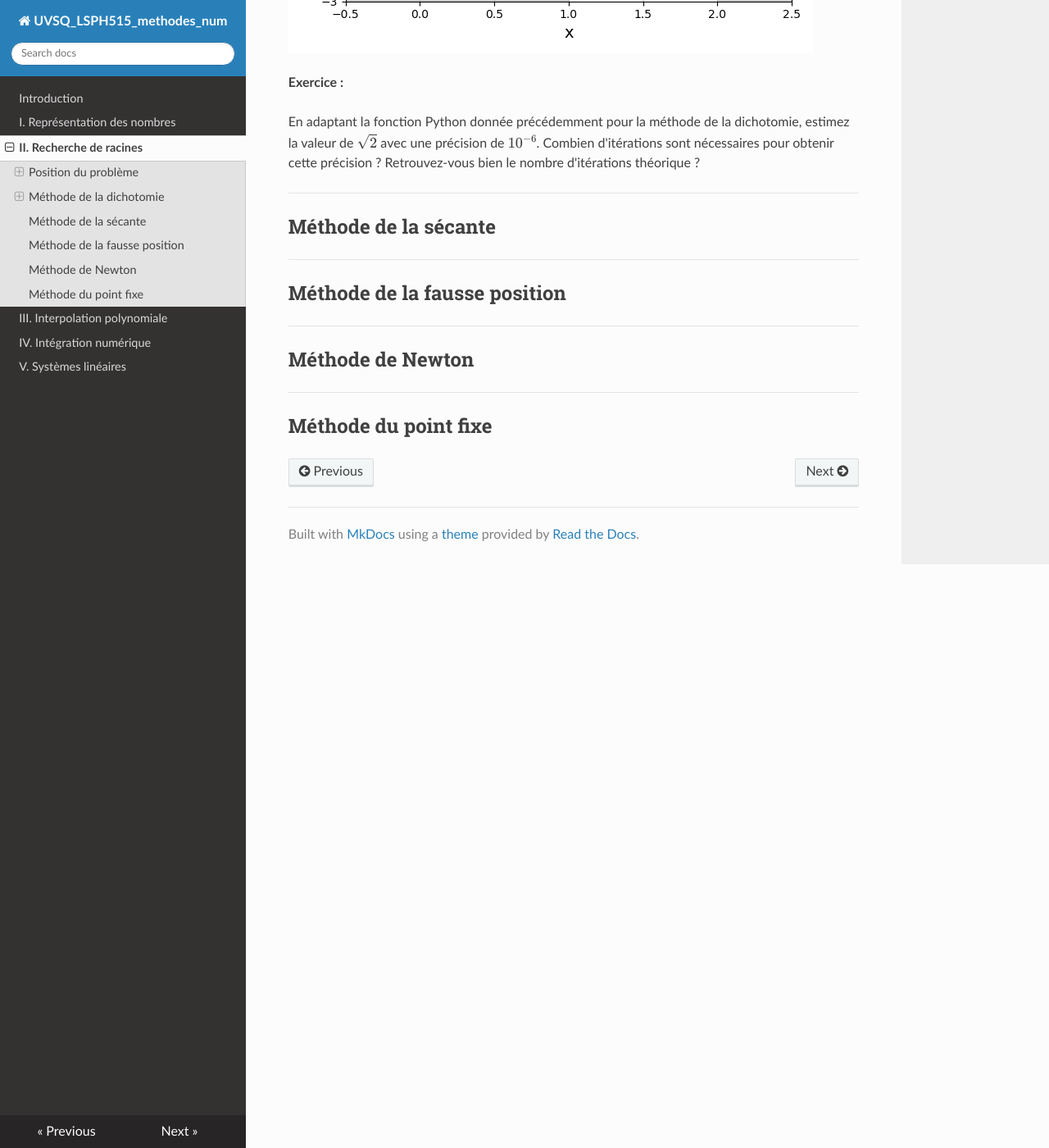
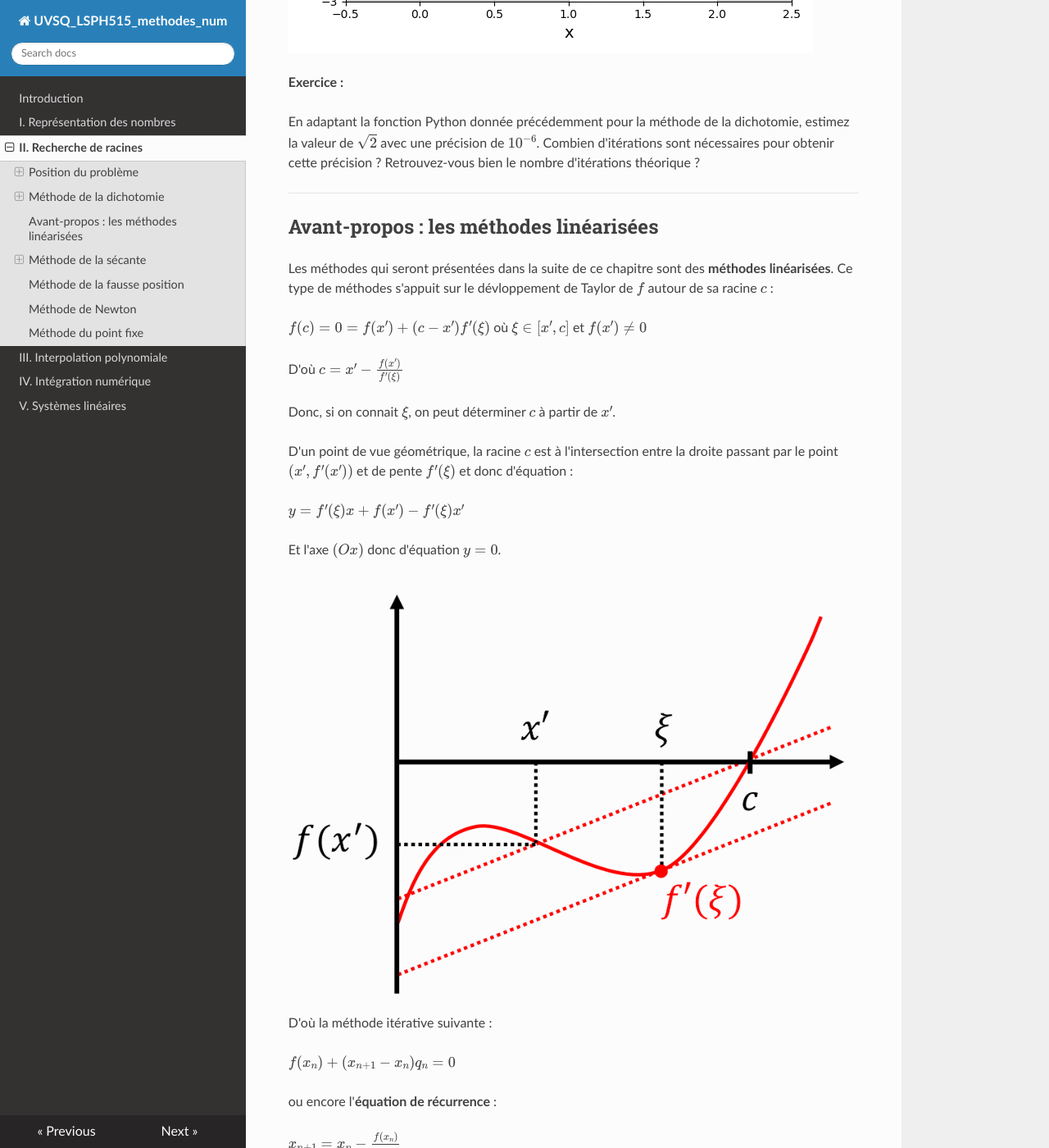
Before and after one commit to NicOudart/UVSQ_LSPH515_methodes_num, an MkDocs documentation site: the page built from docs/Chap2_Recherche_de_racines.md, in a window 1280 px wide and 1400 px high, scrolled down 7334 px. Shown: the whole window at 82% size. Built offline with MkDocs 1.6.1, drawn with Linux system fonts in a browser that asks for light colours; nearby versions of some CDN libraries; some of the changed text lies outside the part shown.

Commit message:
-Finishing the linear methods section in Chapter 2.

```diff
--- a/docs/Chap2_Recherche_de_racines.md
+++ b/docs/Chap2_Recherche_de_racines.md
@@ -94,7 +94,7 @@ La performance de ces méthodes est évaluée par leur **vitesse de convergence*
 La convergence est d'autant plus rapide que la valeur de $p$ est grande.
 $K$ est le **facteur de convergence** de la suite.
 
-Voici comment on qualifie la convergence en fonction de $$p$$ et $$K$$ :
+Voici comment on qualifie la convergence en fonction de $p$ et $K$ :
 
 |Valeur de $p$|Valeur de $K$|Convergence                     |
 |:------------|:-----------:|-------------------------------:|
@@ -225,7 +225,7 @@ La longueur de l'intervalle de recherche est divisée par 2 à chaque itération
 
 $I_n = \mid b_n-a_n \mid = \frac{\mid b-a \mid}{2^n}$
 
-Donc, l'erreur absolue à l'itération $n \geq 0$, $e_n=x_n-\alpha$
+Donc, l'erreur absolue à l'itération $n \geq 0$, $e_n=x_n-c$
 
 $\mid e_n \mid \leq \frac{I_n}{2} = \frac{\mid b-a \mid}{2^{n+1}}$
 
@@ -264,7 +264,50 @@ Combien d'itérations sont nécessaires pour obtenir cette précision ? Retrouve
 
 ---
 
+## Avant-propos : les méthodes linéarisées
+
+Les méthodes qui seront présentées dans la suite de ce chapitre sont des **méthodes linéarisées**.
+Ce type de méthodes s'appuit sur le dévloppement de Taylor de $f$ autour de sa racine $c$ :
+
+$f(c) = 0 = f(x') + (c-x')f'(\xi)$ où $\xi \in [x',c]$ et $f(x') \neq 0$
+
+D'où $c = x' - \frac{f(x')}{f'(\xi)}$
+
+Donc, si on connait $\xi$, on peut déterminer $c$ à partir de $x'$.
+
+D'un point de vue géométrique, la racine $c$ est à l'intersection entre la droite passant par le point $(x',f'(x'))$ et de pente $f'(\xi)$ et donc d'équation :
+
+$y = f'(\xi) x + f(x') - f'(\xi) x'$
+
+Et l'axe $(Ox)$ donc d'équation $y = 0$.
+
+![Illustration des méthodes linéarisées](img/Chap2_methodes_linearisees.png)
+
+D'où la méthode itérative suivante :
+
+$f(x_n) + (x_{n+1} - x_n) q_n = 0$
+
+ou encore l'**équation de récurrence** :
+
+$x_{n+1} = x_n - \frac{f(x_n)}{q_n}$
+
+où $q_n$ est une approximation de $f'(\xi)$.
+
+L'idée des méthodes linéarisées est donc :
+
+* D'approcher une fonction non-linéaire par une droite.
+
+* Déterminer à chaque itération $x_{n+1}$ comme l'intersection entre l'axe $(Ox)$ et la droite de pente $q_n$ passant par le point $(x_n,f(x_n))$.
+
+Les méthodes linéarisées (méthode de la sécante, méthode de la fausse position, méthode de Newton, etc.) se différentient par **le choix de $q_n$**.
+
+---
+
 ## Méthode de la sécante
+
+### Algorithme
+
+### Exemple
 
 ---
 
```
Also changed, not shown: docs/img/Chap2_methodes_linearisees.png (added).
